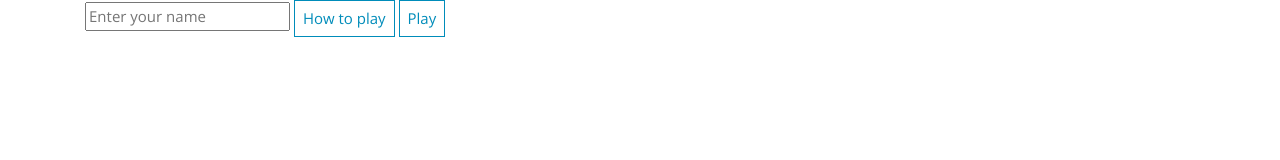
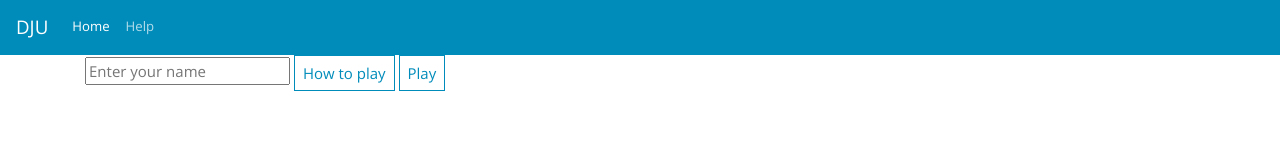
Before and after one commit to mezidia/SIGame, a plain HTML site: page index.html in a window 1280 px wide. Drawn offline with nearby package versions, Linux system fonts and the light colour scheme.

Commit message:
Add header to the page

```diff
--- a/index.html
+++ b/index.html
@@ -10,6 +10,27 @@
     <script type="module" src="./client/main.js"></script>
   </head>
   <body>
+    <nav class="navbar navbar-expand-lg navbar-dark bg-primary">
+      <a class="navbar-brand" href="#">DJU</a>
+      <button class="navbar-toggler" type="button" data-toggle="collapse" data-target="#navbarColor01" aria-controls="navbarColor01" aria-expanded="false" aria-label="Toggle navigation">
+        <span class="navbar-toggler-icon"></span>
+      </button>
+
+      <div class="collapse navbar-collapse" id="navbarColor01">
+        <ul class="navbar-nav mr-auto">
+          <li class="nav-item active">
+            <a class="nav-link" href="#">Home
+              <span class="sr-only">(current)</span>
+            </a>
+          </li>
+          <li class="nav-item">
+            <a class="nav-link" href="#help">Help</a>
+          </li>
+        </ul>
+      </div>
+    </nav>
+
     <div id="main"></div>
+
   </body>
 </html>
```
Lines whose indentation alone changed are shown as unchanged.
